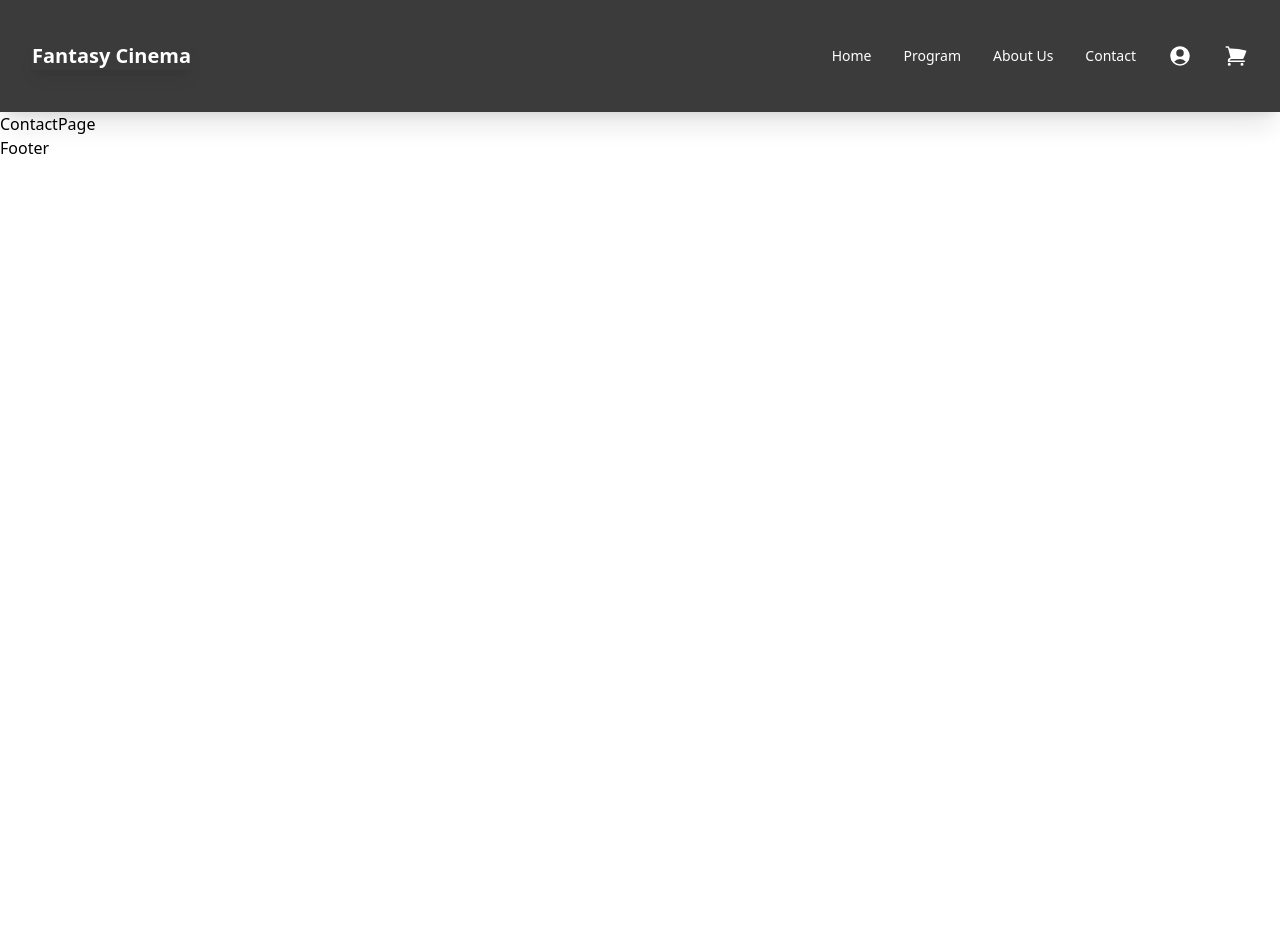
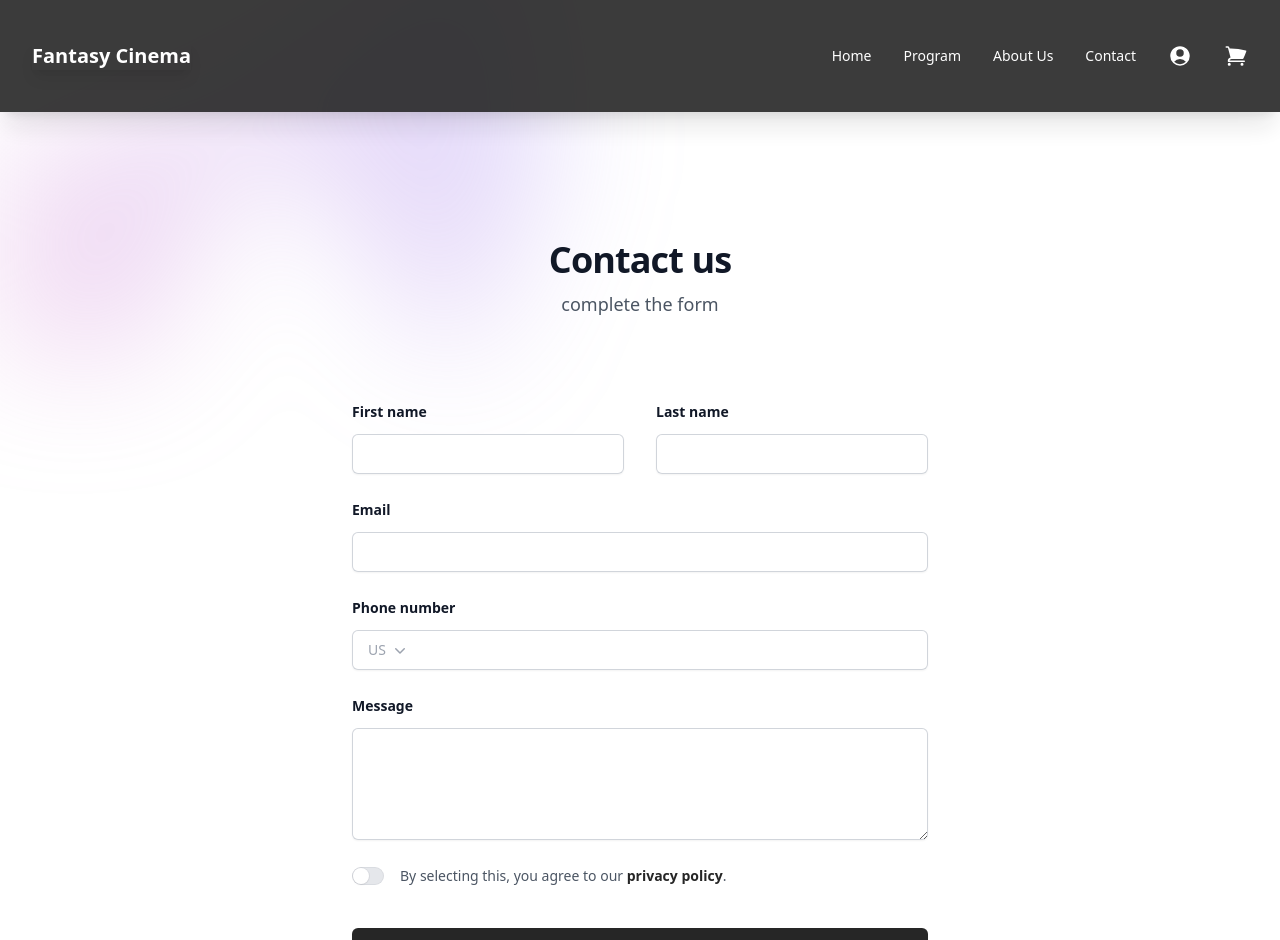
Before and after one commit to elvira492/Cinema-project, a React (Vite) app: page /contact in a window 1280 px wide. Shown: the top 940 px of the page. Before the commit the page ends 800 px from the top, so only its background shows below. Built offline with nearby package versions, Linux system fonts and the light colour scheme.

Commit message:
Tailwind UI form installed

```diff
--- a/package.json
+++ b/package.json
@@ -10,7 +10,10 @@
     "preview": "vite preview"
   },
   "dependencies": {
+    "@headlessui/react": "^2.0.3",
     "@heroicons/react": "^2.1.3",
+    "@tailwindcss/forms": "^0.5.7",
+    "emailjs-com": "^3.2.0",
     "react": "^18.2.0",
     "react-dom": "^18.2.0",
     "react-responsive-carousel": "^3.2.23",
--- a/src/pages/ContactPage.jsx
+++ b/src/pages/ContactPage.jsx
@@ -1,5 +1,190 @@
-const ContactPage = () => {
-  return <div>ContactPage</div>;
-};
+import { useState } from "react";
+import { ChevronDownIcon } from "@heroicons/react/20/solid";
+import { Switch } from "@headlessui/react";
 
-export default ContactPage;
+function classNames(...classes) {
+  return classes.filter(Boolean).join(" ");
+}
+
+export default function Example() {
+  const [agreed, setAgreed] = useState(false);
+
+  return (
+    <div className="isolate bg-white px-6 py-24 sm:py-32 lg:px-8">
+      <div
+        className="absolute inset-x-0 top-[-10rem] -z-10 transform-gpu overflow-hidden blur-3xl sm:top-[-20rem]"
+        aria-hidden="true"
+      >
+        <div
+          className="relative left-1/2 -z-10 aspect-[1155/678] w-[36.125rem] max-w-none -translate-x-1/2 rotate-[30deg] bg-gradient-to-tr from-[#ff80b5] to-[#9089fc] opacity-30 sm:left-[calc(50%-40rem)] sm:w-[72.1875rem]"
+          style={{
+            clipPath:
+              "polygon(74.1% 44.1%, 100% 61.6%, 97.5% 26.9%, 85.5% 0.1%, 80.7% 2%, 72.5% 32.5%, 60.2% 62.4%, 52.4% 68.1%, 47.5% 58.3%, 45.2% 34.5%, 27.5% 76.7%, 0.1% 64.9%, 17.9% 100%, 27.6% 76.8%, 76.1% 97.7%, 74.1% 44.1%)",
+          }}
+        />
+      </div>
+      <div className="mx-auto max-w-2xl text-center">
+        <h2 className="text-3xl font-bold tracking-tight text-gray-900 sm:text-4xl">
+          Contact us
+        </h2>
+        <p className="mt-2 text-lg leading-8 text-gray-600">
+          complete the form
+        </p>
+      </div>
+      <form
+        action="#"
+        method="POST"
+        className="mx-auto mt-16 max-w-xl sm:mt-20"
+      >
+        <div className="grid grid-cols-1 gap-x-8 gap-y-6 sm:grid-cols-2">
+          <div>
+            <label
+              htmlFor="first-name"
+              className="block text-sm font-semibold leading-6 text-gray-900"
+            >
+              First name
+            </label>
+            <div className="mt-2.5">
+              <input
+                type="text"
+                name="first-name"
+                id="first-name"
+                autoComplete="given-name"
+                className="block w-full rounded-md border-0 px-3.5 py-2 text-gray-900 shadow-sm ring-1 ring-inset ring-gray-300 placeholder:text-gray-400 focus:ring-2 focus:ring-inset focus:ring-neutral-800 sm:text-sm sm:leading-6"
+              />
+            </div>
+          </div>
+          <div>
+            <label
+              htmlFor="last-name"
+              className="block text-sm font-semibold leading-6 text-gray-900"
+            >
+              Last name
+            </label>
+            <div className="mt-2.5">
+              <input
+                type="text"
+                name="last-name"
+                id="last-name"
+                autoComplete="family-name"
+                className="block w-full rounded-md border-0 px-3.5 py-2 text-gray-900 shadow-sm ring-1 ring-inset ring-gray-300 placeholder:text-gray-400 focus:ring-2 focus:ring-inset focus:ring-neutral-800 sm:text-sm sm:leading-6"
+              />
+            </div>
+          </div>
+          <div className="sm:col-span-2">
+            <label
+              htmlFor="email"
+              className="block text-sm font-semibold leading-6 text-gray-900"
+            >
+              Email
+            </label>
+            <div className="mt-2.5">
+              <input
+                type="email"
+                name="email"
+                id="email"
+                autoComplete="email"
+                className="block w-full rounded-md border-0 px-3.5 py-2 text-gray-900 shadow-sm ring-1 ring-inset ring-gray-300 placeholder:text-gray-400 focus:ring-2 focus:ring-inset focus:ring-neutral-800 sm:text-sm sm:leading-6"
+              />
+            </div>
+          </div>
+          <div className="sm:col-span-2">
+            <label
+              htmlFor="phone-number"
+              className="block text-sm font-semibold leading-6 text-gray-900"
+            >
+              Phone number
+            </label>
+            <div className="relative mt-2.5">
+              <div className="absolute inset-y-0 left-0 flex items-center">
+                <label htmlFor="country" className="sr-only">
+                  Country
+                </label>
+                <select
+                  id="country"
+                  name="country"
+                  className="h-full rounded-md border-0 bg-transparent bg-none py-0 pl-4 pr-9 text-gray-400 focus:ring-2 focus:ring-inset focus:ring-neutral-800 sm:text-sm"
+                >
+                  <option>US</option>
+                </select>
+                <ChevronDownIcon
+                  className="pointer-events-none absolute right-3 top-0 h-full w-5 text-gray-400"
+                  aria-hidden="true"
+                />
+              </div>
+              <input
+                type="tel"
+                name="phone-number"
+                id="phone-number"
+                autoComplete="tel"
+                className="block w-full rounded-md border-0 px-3.5 py-2 pl-20 text-gray-900 shadow-sm ring-1 ring-inset ring-gray-300 placeholder:text-gray-400 focus:ring-2 focus:ring-inset focus:ring-neutral-800 sm:text-sm sm:leading-6"
+              />
+            </div>
+          </div>
+          <div className="sm:col-span-2">
+            <label
+              htmlFor="message"
+              className="block text-sm font-semibold leading-6 text-gray-900"
+            >
+              Message
+            </label>
+            <div className="mt-2.5">
+              <textarea
+                name="message"
+                id="message"
+                rows={4}
+                className="block w-full rounded-md border-0 px-3.5 py-2 text-gray-900 shadow-sm ring-1 ring-inset ring-gray-300 placeholder:text-gray-400 focus:ring-2 focus:ring-inset focus:ring-neutral-800 sm:text-sm sm:leading-6"
+                defaultValue={""}
+              />
+            </div>
+          </div>
+          <Switch.Group as="div" className="flex gap-x-4 sm:col-span-2">
+            <div className="flex h-6 items-center">
+              <Switch
+                checked={agreed}
+                onChange={setAgreed}
+                className={classNames(
+                  agreed ? "bg-neutral-800" : "bg-gray-200",
+                  "flex w-8 flex-none cursor-pointer rounded-full p-px ring-1 ring-inset ring-gray-900/5 transition-colors duration-200 ease-in-out focus-visible:outline focus-visible:outline-2 focus-visible:outline-offset-2 focus-visible:outline-neutral-800"
+                )}
+              >
+                <span className="sr-only">Agree to policies</span>
+                <span
+                  aria-hidden="true"
+                  className={classNames(
+                    agreed ? "translate-x-3.5" : "translate-x-0",
+                    "h-4 w-4 transform rounded-full bg-white shadow-sm ring-1 ring-gray-900/5 transition duration-200 ease-in-out"
+                  )}
+                />
+              </Switch>
+            </div>
+            <Switch.Label className="text-sm leading-6 text-gray-600">
+              By selecting this, you agree to our{" "}
+              <a href="#" className="font-semibold text-neutral-800">
+                privacy&nbsp;policy
+              </a>
+              .
+            </Switch.Label>
+          </Switch.Group>
+        </div>
+        <div className="mt-10">
+          <button
+            type="submit"
+            className="block w-full rounded-md bg-neutral-800 px-3.5 py-2.5 text-center text-sm font-semibold text-white shadow-sm hover:bg-indigo-500 focus-visible:outline focus-visible:outline-2 focus-visible:outline-offset-2 focus-visible:outline-neutral-800"
+          >
+            Submit
+          </button>
+        </div>
+      </form>
+    </div>
+  );
+}
+
+/* 1. https://tailwindui.com/components/marketing/sections/contact-sections
+npm install @headlessui/react
+2. Form Service: https://formspree.io/forms/xbjnbjne/integration
+
+text-neutral-800
+
+send form https://www.emailjs.com/docs/rest-api/send-form/
+*/
--- a/tailwind.config.js
+++ b/tailwind.config.js
@@ -1,8 +1,9 @@
 /** @type {import('tailwindcss').Config} */
+
 export default {
   content: ["./index.html", "./src/**/*.{js,ts,jsx,tsx}"],
   theme: {
     extend: {},
   },
-  plugins: [],
+  plugins: [require("@tailwindcss/forms")],
 };
```
Also changed, not shown: 1 other file (tests, documents, lock files or other folders).
